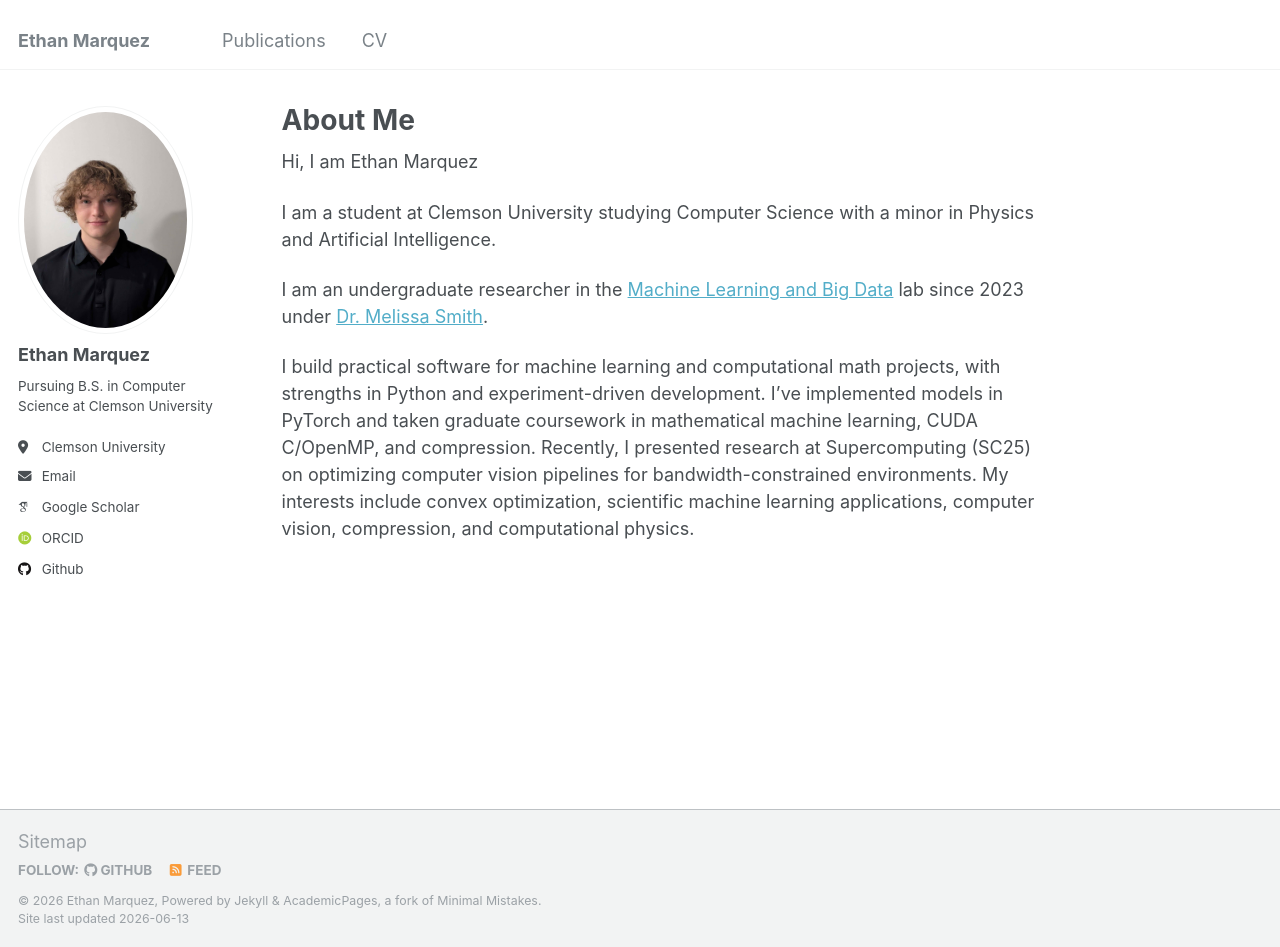
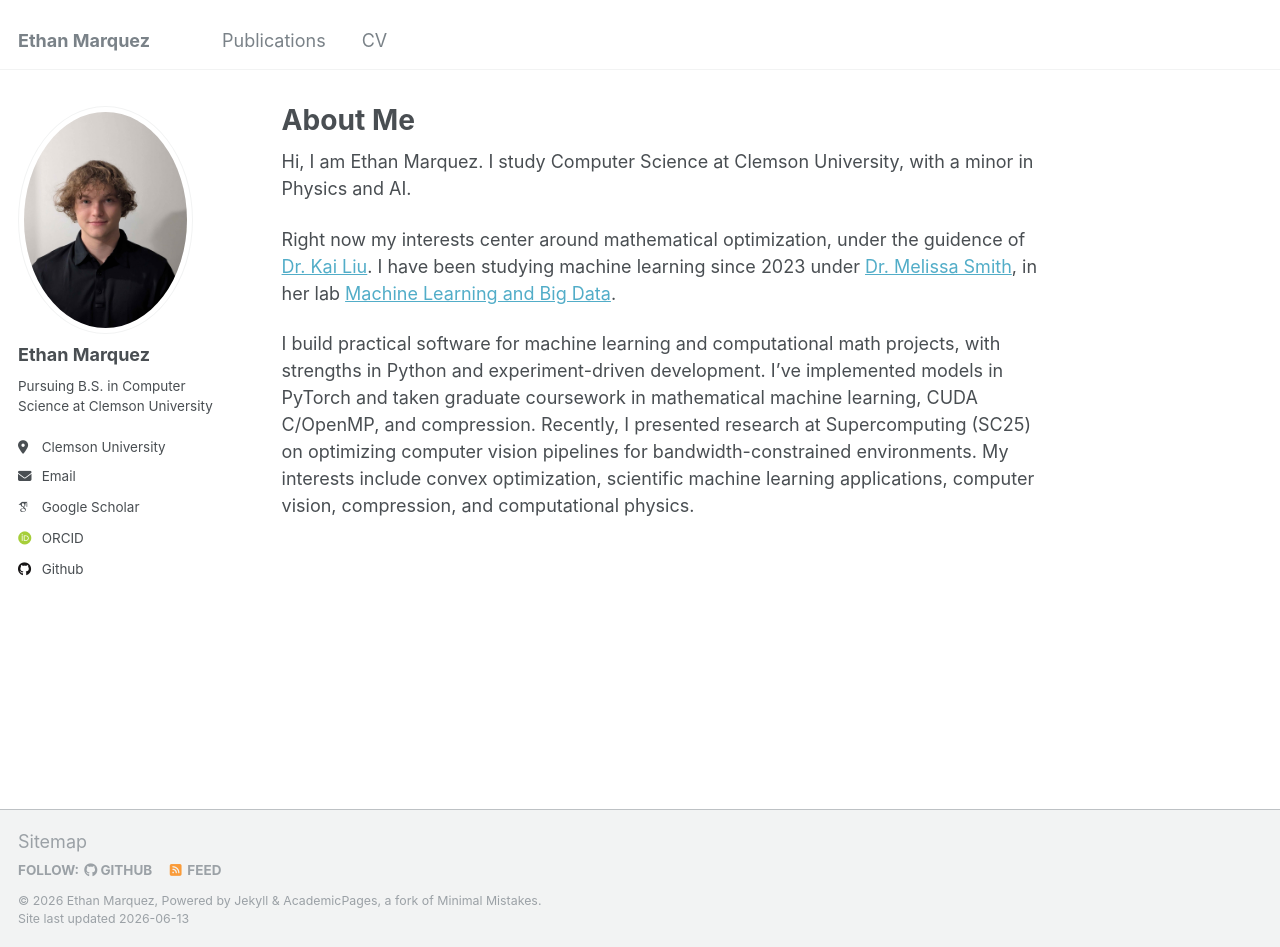
Before and after one commit to ethanmarq/ethanmarq.github.io, a Jekyll site: the page built from _pages/about.md, in a window 1280 px wide and 947 px high. Built offline with Jekyll 4.4.1, drawn with Linux system fonts in a browser that asks for light colours; some web fonts are replaced.

Commit message:
about me draft

```diff
--- a/_pages/about.md
+++ b/_pages/about.md
@@ -7,12 +7,10 @@ redirect_from:
   - /about.html
 ---
 
-Hi, I am Ethan Marquez
+Hi, I am Ethan Marquez. I study Computer Science at Clemson University, with a minor in Physics and AI.
 
-I am a student at Clemson University studying Computer Science with a minor in Physics and
-Artificial Intelligence.
+Right now my interests center around mathematical optimization, under the guidence of [Dr. Kai Liu](https://sites.google.com/view/kailiu/home). I have been studying machine learning since 2023 under [Dr. Melissa Smith](https://www.clemson.edu/cecas/departments/ece/faculty_staff/faculty/msmith.html), in her lab [Machine Learning and Big Data](https://cufctl.github.io/mlbd/).
 
-I am an undergraduate researcher in the [Machine Learning and Big Data](https://cufctl.github.io/mlbd/)
-lab since 2023 under [Dr. Melissa Smith](https://www.clemson.edu/cecas/departments/ece/faculty_staff/faculty/msmith.html).
+
 
 I build practical software for machine learning and computational math projects, with strengths in Python and experiment-driven development. I've implemented models in PyTorch and taken graduate coursework in mathematical machine learning, CUDA C/OpenMP, and compression. Recently, I presented research at Supercomputing (SC25) on optimizing computer vision pipelines for bandwidth-constrained environments. My interests include convex optimization, scientific machine learning applications, computer vision, compression, and computational physics.
```
